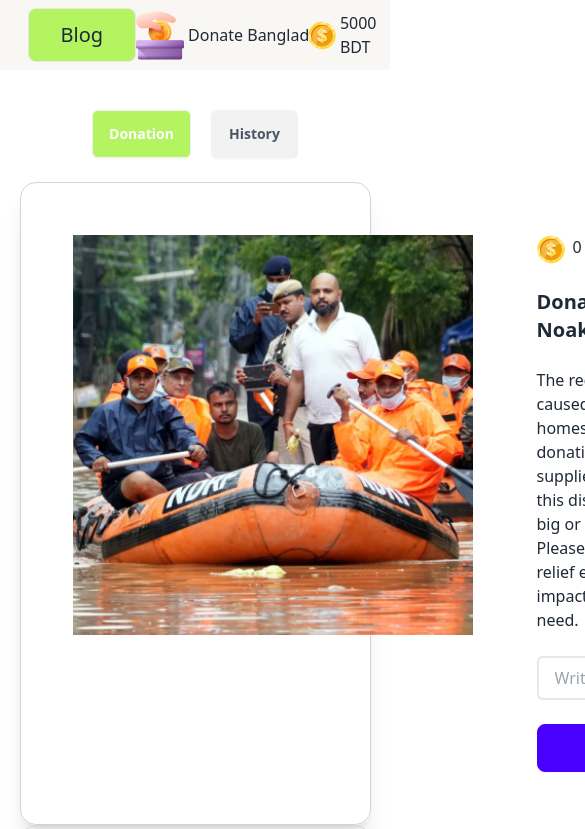
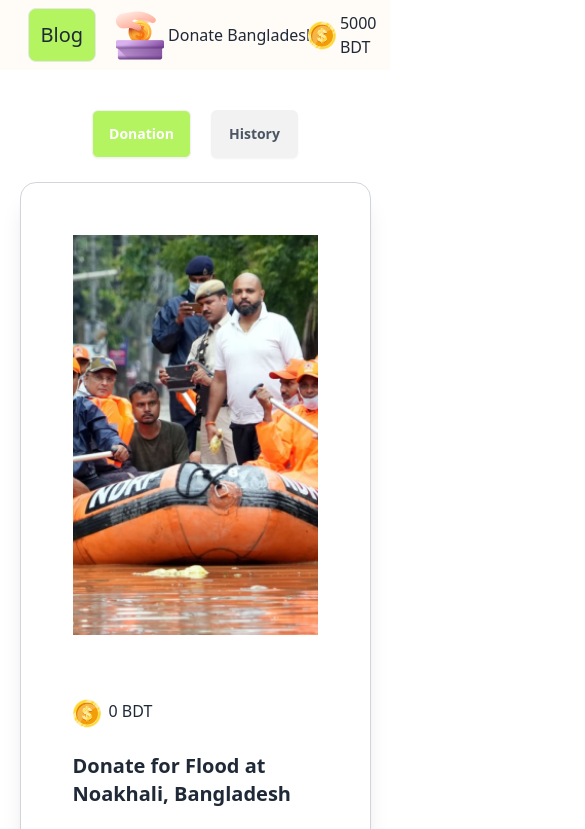
Before and after one commit to mohsinur1998du/PH10-Challenge-05, a plain HTML site: page index.html in a window 390 px wide. Shown: the top 829 px of the page, 585 px wide, since content can reach past the window. Drawn offline with nearby package versions, Linux system fonts and the light colour scheme.

Commit message:
Update header section

```diff
--- a/index.html
+++ b/index.html
@@ -12,11 +12,13 @@
     <script src="https://cdn.tailwindcss.com"></script>
   </head>
   <body class="">
-    <header class="bg-[#F9F7F3]">
-      <div class="navbar w-[90%] m-auto">
+    <header
+      class="sticky top-0 backdrop-blur-md z-10 bg-orange-50 bg-opacity-50"
+    >
+      <div class="navbar w-[90%] m-auto space-x-5">
         <div class="navbar-start">
           <a
-            class="border-solid border text-xl px-8 py-3 bg-[#B4F461] rounded-lg"
+            class="border-solid border text-xl px-3 lg:px-8 py-3 bg-[#B4F461] rounded-lg"
             href="./home.html"
             >Blog</a
           >
@@ -50,7 +52,7 @@
       <!-- Donation01 form start -->
       <div id="donation">
         <div
-          class="card card-side shadow-xl border-solid border border-gray-300 p-5 lg:m-10"
+          class="card card-side flex flex-col lg:flex-row shadow-xl border-solid border border-gray-300 p-5 lg:m-10"
         >
           <div class="card-body">
             <figure class="">
@@ -114,7 +116,7 @@
       <!-- Donation02 form start -->
       <div id="donation-02">
         <div
-          class="card card-side shadow-xl border-solid border border-gray-300 p-5 lg:m-10"
+          class="card card-side flex flex-col lg:flex-row shadow-xl border-solid border border-gray-300 p-5 lg:m-10"
         >
           <div class="card-body">
             <figure class="">
@@ -180,7 +182,7 @@
       <!-- Donation03 form start -->
       <div id="donation-03">
         <div
-          class="card card-side shadow-xl border-solid border border-gray-300 p-5 lg:m-10"
+          class="card card-side flex flex-col lg:flex-row shadow-xl border-solid border border-gray-300 p-5 lg:m-10"
         >
           <div class="card-body">
             <figure class="">
```
Also changed, not shown: home.html (+5 -3 lines).
